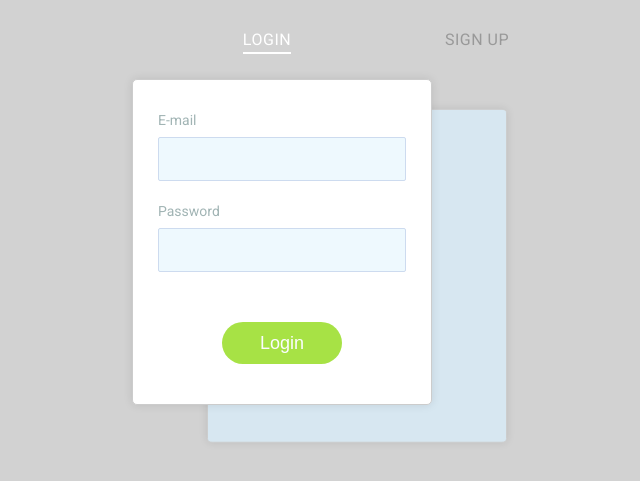
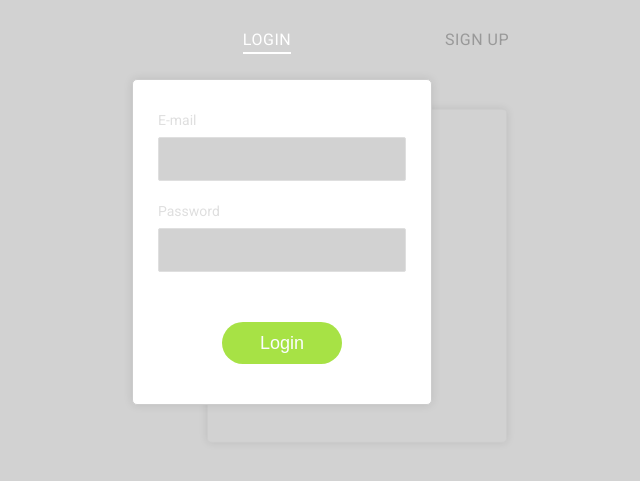
Before and after one commit to yllkaasllani123/Online-shop, a PHP site: page /loginsignup.html in a window 1280 px wide. Shown: the part 126-607 px from the top of the page, without its empty margins (313-953 px from the left). Run offline with PHP 8.4, Linux system fonts and the light colour scheme.

Commit message:
ndryshime

```diff
--- a/products.html
+++ b/products.html
@@ -62,9 +62,10 @@
         margin-bottom: 50px;
     }
     button{
-        background-color: hwb(356 81% 13%);
+        background-color: #373737;
         border-radius: 8%;
         padding: 7px;
+        color: #d2d2d2;
     }
 
 </style>
--- a/styles.css
+++ b/styles.css
@@ -260,7 +260,7 @@ animation: showLogin .3s ease-in forwards;
 
 @keyframes showLogin {
 0% {
-  background: #d7e7f1;
+  background: #d2d2d2;
   transform: translate(40%, 10px);
 }
 50% {
@@ -281,7 +281,7 @@ animation: showLogin .3s ease-in forwards;
   transform: translate(0, 0);
 }
 100% {
-  background: #d7e7f1;
+  background: #d2d2d2;
   transform: translate(40%, 10px);
 }
 }
@@ -296,7 +296,7 @@ animation: showSignup .3s ease-in forwards;
 
 @keyframes showSignup {
 0% {
-  background: #d7e7f1;
+  background: #d2d2d2;
   transform: translate(-40%, 10px) scaleY(.8);
 }
 50% {
@@ -317,7 +317,7 @@ animation: showSignup .3s ease-in forwards;
   transform: translate(0, 0) scaleY(.8);
 }
 100% {
-  background: #d7e7f1;
+  background: #d2d2d2;
   transform: translate(-40%, 10px) scaleY(.8);
 }
 }
@@ -359,7 +359,7 @@ margin-bottom: 20px;
 
 .input-block label {
 font-size: 14px;
-color: #a1b4b4;
+color: #d2d2d2;
 }
 
 .input-block input {
@@ -371,8 +371,8 @@ padding-left: 15px;
 font-size: 16px;
 line-height: 40px;
 color: #333;
-background: #eef9fe;
-border: 1px solid #cddbef;
+background: #d2d2d2;
+border: 1px solid #d2d2d2;
 border-radius: 2px;
 }
 
@@ -395,14 +395,14 @@ transition: all .4s ease-in;
 }
 
 .btn-login {
-color: #fbfdff;
+color: #d2d2d2;
 background: #a7e245;
 transform: translateX(-30%);
 }
 
 .btn-signup {
 color: #a7e245;
-background: #fbfdff;
+background: #d2d2d2;
 box-shadow: inset 0 0 0 2px #a7e245;
 transform: translateX(30%);
 }
@@ -545,7 +545,7 @@ animation: showLogin .3s ease-in forwards;
 
 @keyframes showLogin {
 0% {
-  background: #d7e7f1;
+  background: #d2d2d2;
   transform: translate(40%, 10px);
 }
 50% {
@@ -566,7 +566,7 @@ animation: showLogin .3s ease-in forwards;
   transform: translate(0, 0);
 }
 100% {
-  background: #d7e7f1;
+  background: #d2d2d2;
   transform: translate(40%, 10px);
 }
 }
@@ -581,7 +581,7 @@ animation: showSignup .3s ease-in forwards;
 
 @keyframes showSignup {
 0% {
-  background: #d7e7f1;
+  background: #d2d2d2;
   transform: translate(-40%, 10px) scaleY(.8);
 }
 50% {
@@ -602,7 +602,7 @@ animation: showSignup .3s ease-in forwards;
   transform: translate(0, 0) scaleY(.8);
 }
 100% {
-  background: #d7e7f1;
+  background: #d2d2d2;
   transform: translate(-40%, 10px) scaleY(.8);
 }
 }
@@ -644,7 +644,7 @@ margin-bottom: 20px;
 
 .input-block label {
 font-size: 14px;
-color: #a1b4b4;
+color: #dfdfdf;
 }
 
 .input-block input {
@@ -656,8 +656,8 @@ padding-left: 15px;
 font-size: 16px;
 line-height: 40px;
 color: #333;
-background: #eef9fe;
-border: 1px solid #cddbef;
+background: #d2d2d2;
+border: 1px solid #dfdfdf;
 border-radius: 2px;
 }
 
```
